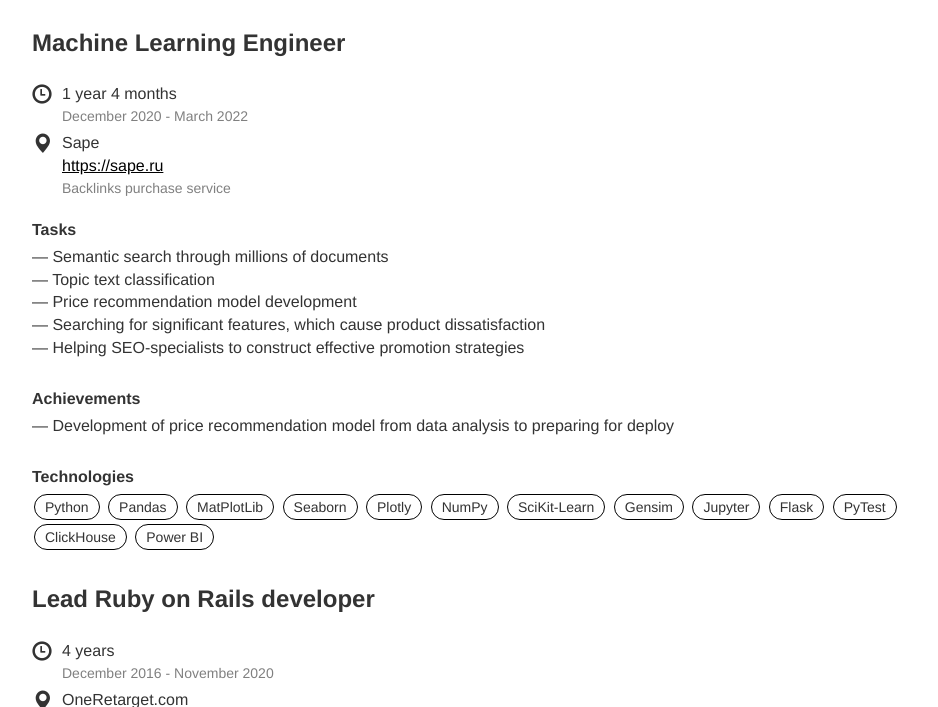
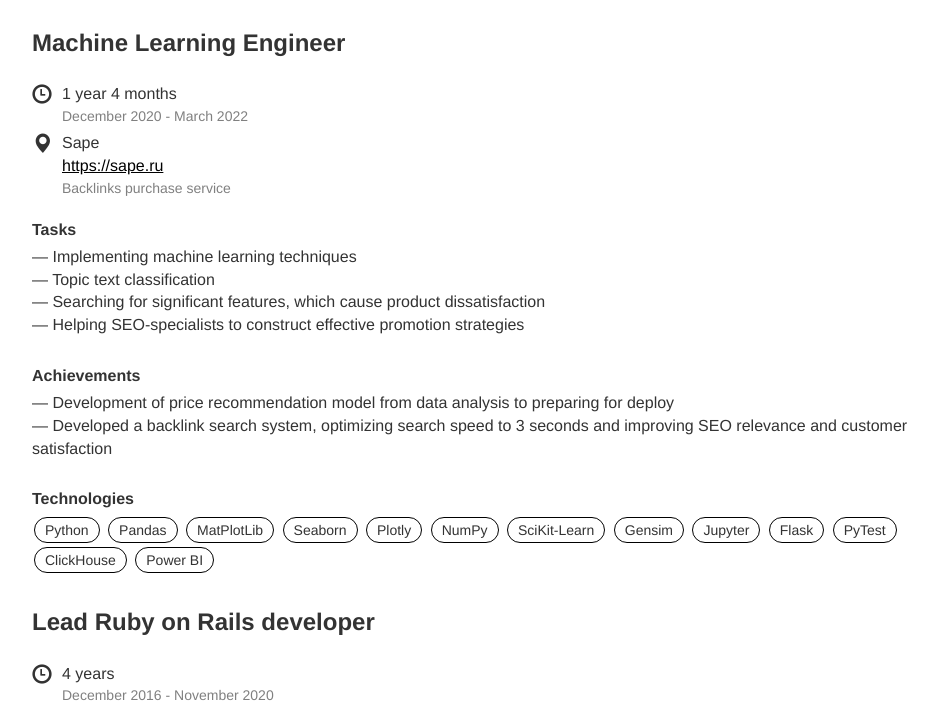
Before and after one commit to resivalex/django-blog, a Django app: page / in a window 1280 px wide. Shown: the part 836-1543 px from the top of the page, without its empty margins (133-1071 px from the left). Run offline with Django 3.2, Linux system fonts and the light colour scheme; some libraries are stand-ins or nearby versions.

Commit message:
Refinements

```diff
--- a/app/templates/app/resume-english-body.html
+++ b/app/templates/app/resume-english-body.html
@@ -43,16 +43,16 @@
 
     <div class="sub-header">Tasks</div>
     <p>
-        — Semantic search through millions of documents<br>
+        — Implementing machine learning techniques<br>
         — Topic text classification<br>
-        — Price recommendation model development<br>
         — Searching for significant features, which cause product dissatisfaction<br>
         — Helping SEO-specialists to construct effective promotion strategies
     </p>
 
     <div class="sub-header">Achievements</div>
     <p>
-        — Development of price recommendation model from data analysis to preparing for deploy
+        — Development of price recommendation model from data analysis to preparing for deploy<br>
+        — Developed a backlink search system, optimizing search speed to 3 seconds and improving SEO relevance and customer satisfaction
     </p>
 
     <div class="sub-header">Technologies</div>
--- a/app/templates/app/resume-russian-body.html
+++ b/app/templates/app/resume-russian-body.html
@@ -43,16 +43,16 @@
 
     <div class="sub-header">Задачи</div>
     <p>
-        — Поиск семантически близких текстов среди миллионов документов<br>
+        — Внедрение методов машинного обучения<br>
         — Тематическая классификация текстов<br>
-        — Разработка модели рекомендации цен на основе исторических данных<br>
         — Поиск значимых факторов, влияющих на отказ пользователей от услуги<br>
         — Помощь SEO-специалистам в выборе стратегии продвижения
     </p>
 
     <div class="sub-header">Достижения</div>
     <p>
-        — Разработка модели рекомендации цен от анализа данных до подготовки к деплою
+        — Разработал модель рекомендации цен от анализа данных до подготовки к деплою<br>
+        — Реализовал систему поиска обратных ссылок среди миллионов документов, оптимизировав скорость поиска до 3 секунд и улучшив релевантность SEO и удовлетворенность клиентов
     </p>
 
     <div class="sub-header">Технологии</div>
```
